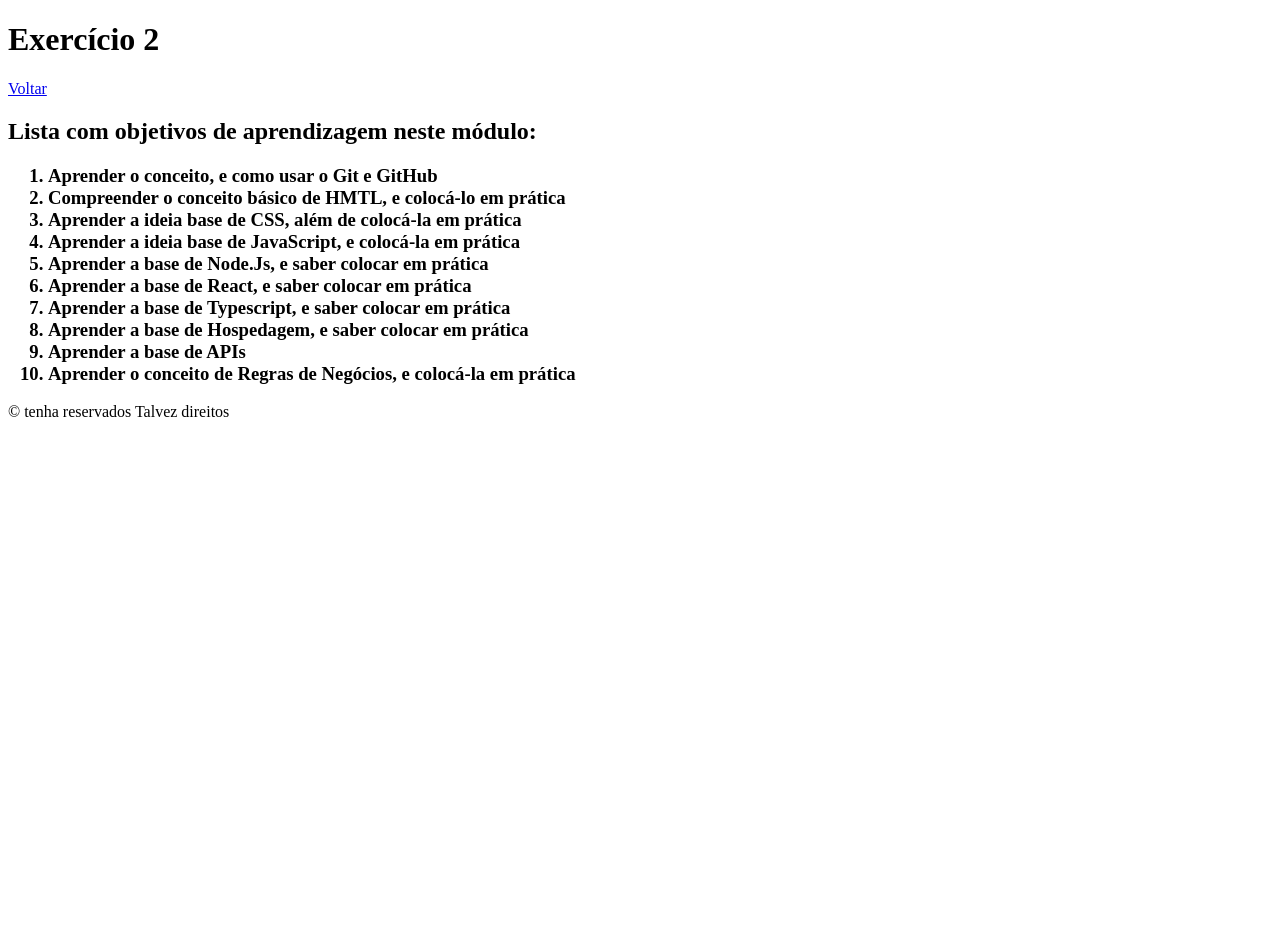
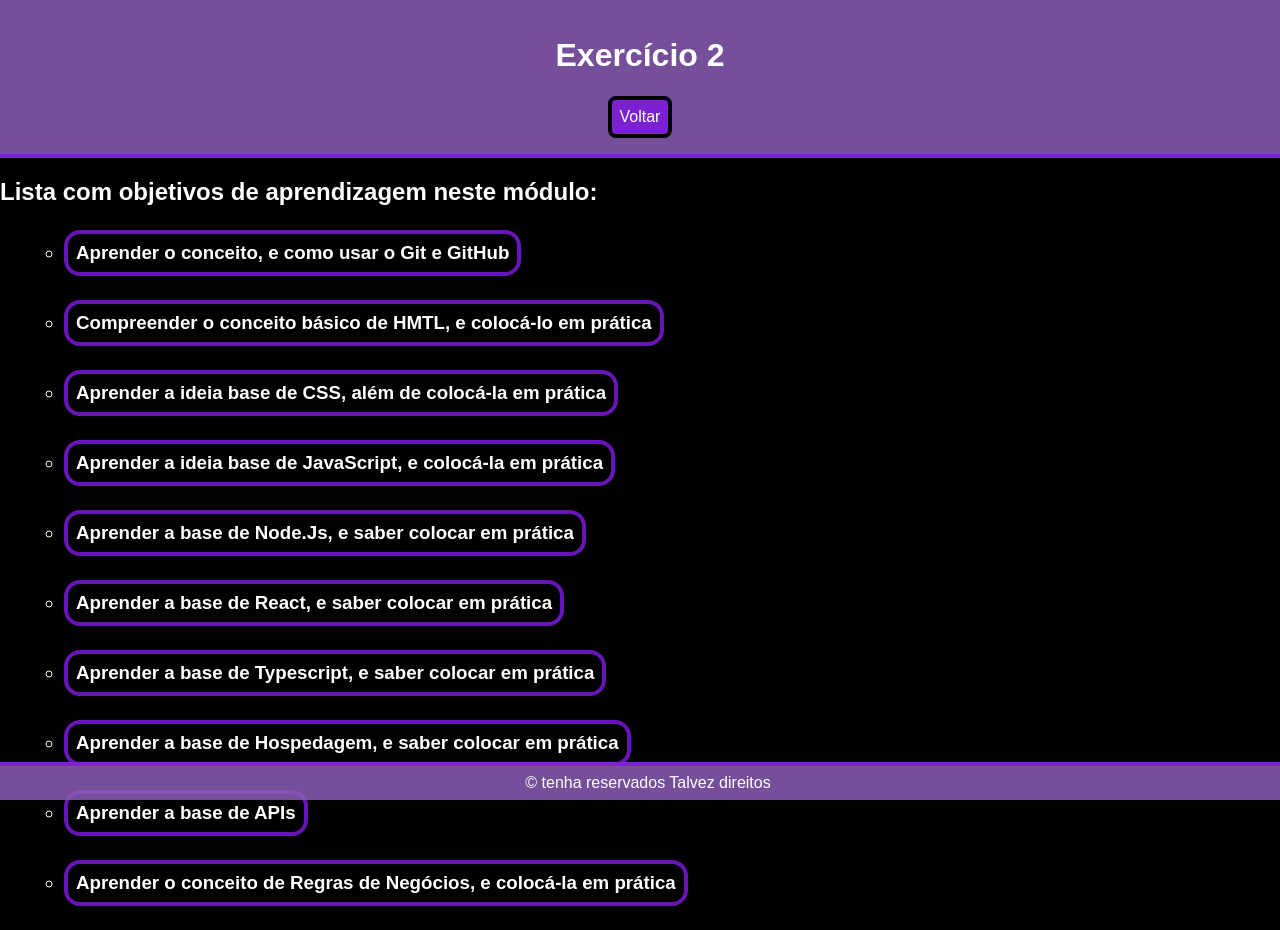
Before and after one commit to Mateus-Lipinski/Exercicios-2-Aula-Jovem-Programador-2025, a plain HTML site: page exercicio2/exercicio2.html in a window 1280 px wide. Before the commit the page ends 800 px from the top, so only its background shows below. Drawn offline with Linux system fonts and the light colour scheme.

Commit message:
feat/changes;css/exercicio2

```diff
--- a/exercicio2/exercicio2.html
+++ b/exercicio2/exercicio2.html
@@ -3,6 +3,7 @@
 <head>
     <meta charset="UTF-8">
     <meta name="viewport" content="width=device-width, initial-scale=1.0">
+    <link rel="stylesheet" href="./style/exercicio2.css">
     <title>Invasão</title>
 </head>
 <body>
--- a/exercicio2/style/exercicio2.css
+++ b/exercicio2/style/exercicio2.css
@@ -0,0 +1,66 @@
+body {
+    font-family: Arial, Helvetica, sans-serif;
+    margin: 0;
+    background-color: rgb(0, 0, 0);
+}
+
+header {
+    display: flex;
+    flex-direction: column;
+    align-items: center;
+    background-color: rgba(142, 95, 185, 0.836);
+    text-align: center;
+    padding: 16px;
+    border-bottom: 4px solid rgba(126, 24, 221, 0.836);
+}
+
+header h1 {
+    color: white;
+}
+
+header a {
+    text-decoration: none;
+    background-color: rgba(126, 24, 221, 0.836);
+    color: white;
+    padding: 8px;
+    border: 4px solid black;
+    border-radius: 8px;
+}
+
+header a:hover {
+    scale: 110%;
+    background-image: url("https://i.pinimg.com/originals/46/8c/30/468c30a7c18cb07645fecaf819c77b24.gif");
+    background-size: 60px;
+}
+
+main h2 {
+    color: white;
+}
+
+main li {
+    list-style: circle;
+    color: white;
+    padding: 8px;
+    margin: 24px;
+    border-radius: 16px;
+    border: 4px solid rgba(126, 24, 221, 0.836);
+    width: fit-content;
+    transition: 0.4s;
+}
+
+main li:hover {
+    scale: 110%;
+    background-image: url("https://i.pinimg.com/originals/46/8c/30/468c30a7c18cb07645fecaf819c77b24.gif");
+    background-size: 60px;
+}
+
+footer {
+    background-color: rgba(142, 95, 185, 0.836);
+    color: white;
+    padding: 8px;
+    border-top: 4px solid rgba(126, 24, 221, 0.836);
+    text-align: center;
+    position: fixed;
+    bottom: 0;
+    width: 100%;
+}
```
